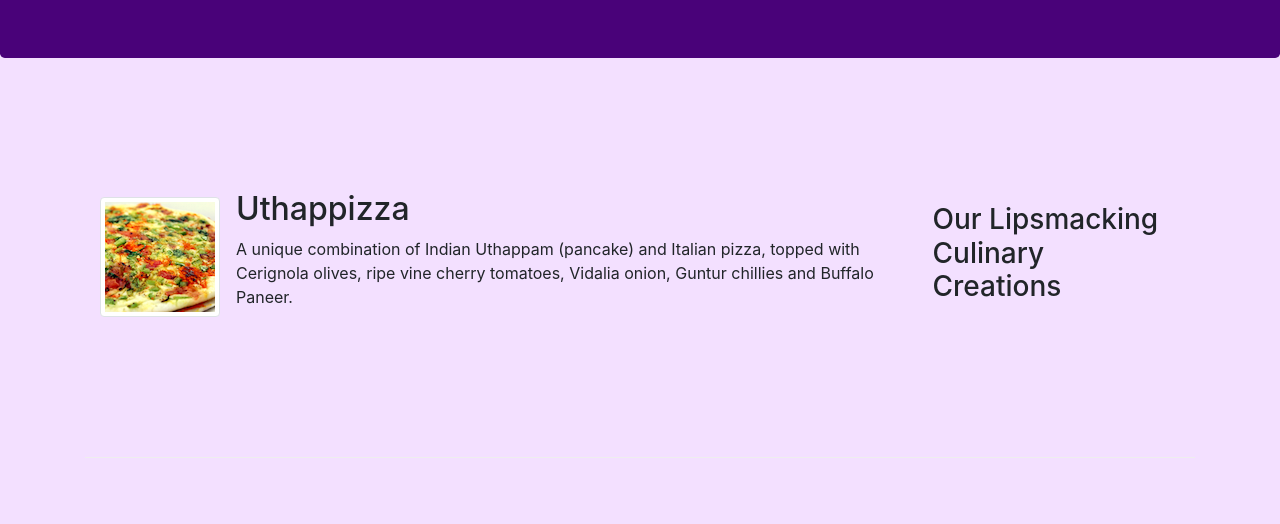
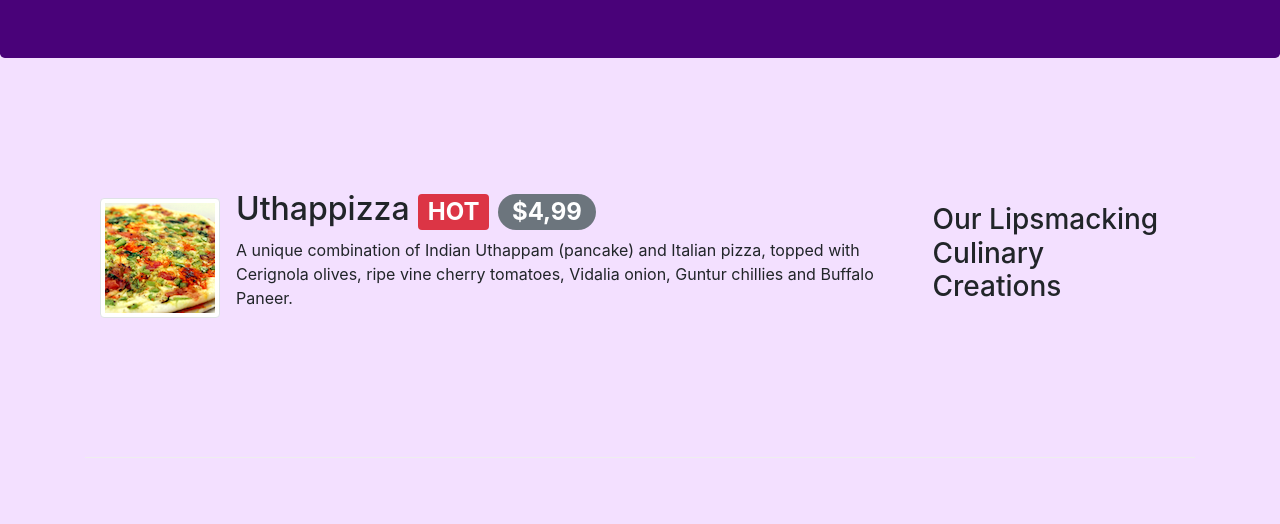
Before and after one commit to MischokLO/bootstrap4, a website: page index.html in a window 1280 px wide. Shown: the part 276-800 px from the top of the page. Drawn offline with nearby package versions, Linux system fonts and the light colour scheme.

Commit message:
added alerting Users

```diff
--- a/index.html
+++ b/index.html
@@ -60,7 +60,11 @@
                 <div class="media">
                     <img src="img/uthappizza.png" class="d-flex mr-3 img-thumbnail align-self-center" alt="uthappizza">
                     <div class="media-body">
-                        <h2 class="mt-0">Uthappizza</h2>
+                        <h2 class="mt-0">
+                            Uthappizza
+                            <span class="badge badge-danger">HOT</span>
+                            <span class="badge badge-pill badge-secondary">$4,99</span>
+                        </h2>
                         <p class="d-none d-sm-block">A unique combination of Indian Uthappam (pancake) and Italian
                             pizza, topped with Cerignola
                             olives,
```
